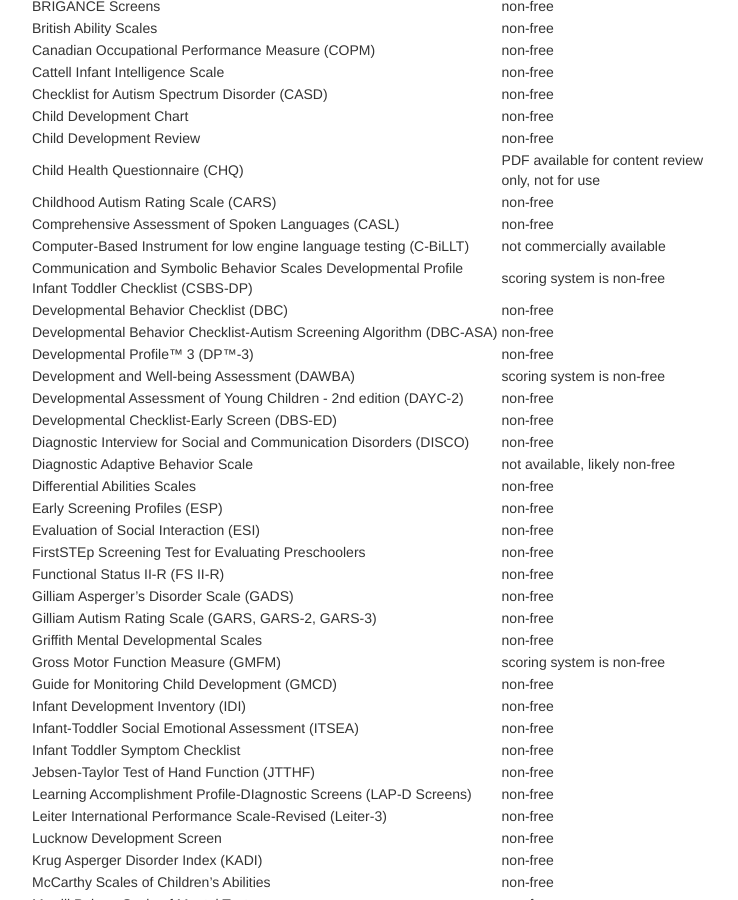
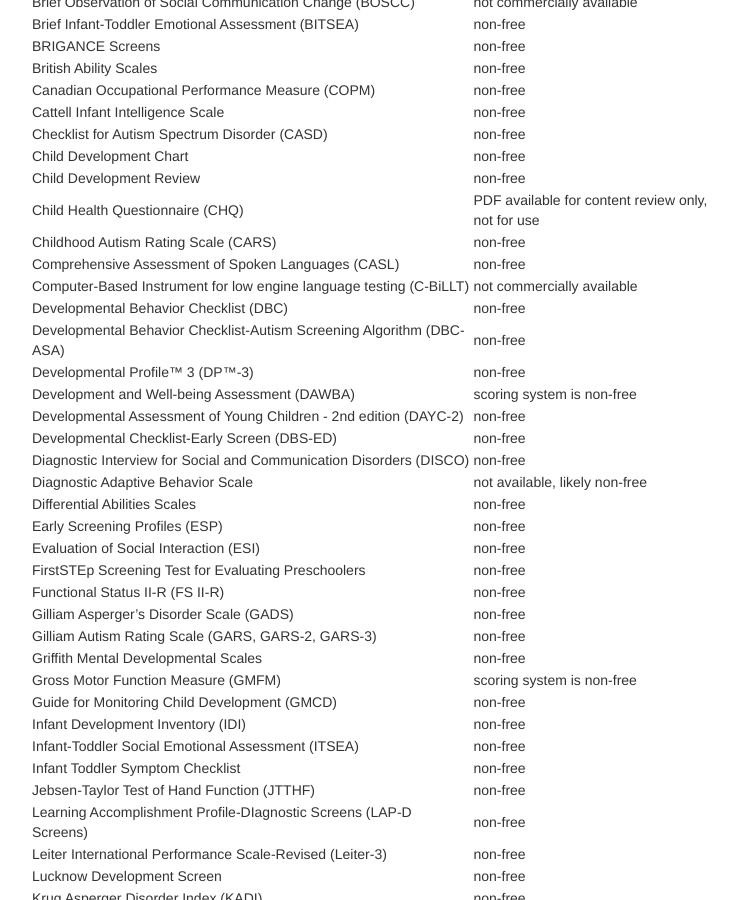
Before and after one commit to mjmaenner/disabilitymeasures, a Jekyll site: the page built from pages/donotqualify.md, in a window 1280 px wide and 900 px high, scrolled down 921 px. Shown: the whole window, without its empty margins (259-997 px from the left). Built offline with Jekyll 4.4.1, drawn with Linux system fonts in a browser that asks for light colours.

Commit message:
removed CSBS-DP

```diff
--- a/pages/donotqualify.md
+++ b/pages/donotqualify.md
@@ -56,7 +56,6 @@ Child Health Questionnaire (CHQ) | PDF available for content review only, not fo
 Childhood Autism Rating Scale (CARS) | non-free
 Comprehensive Assessment of Spoken Languages (CASL) | non-free
 Computer-Based Instrument for low engine language testing (C-BiLLT) | not commercially available
-Communication and Symbolic Behavior Scales Developmental Profile Infant Toddler Checklist (CSBS-DP) | scoring system is non-free
 Developmental Behavior Checklist (DBC) | non-free
 Developmental Behavior Checklist-Autism Screening Algorithm (DBC-ASA) | non-free
 Developmental Profile™ 3 (DP™-3) | non-free
```
